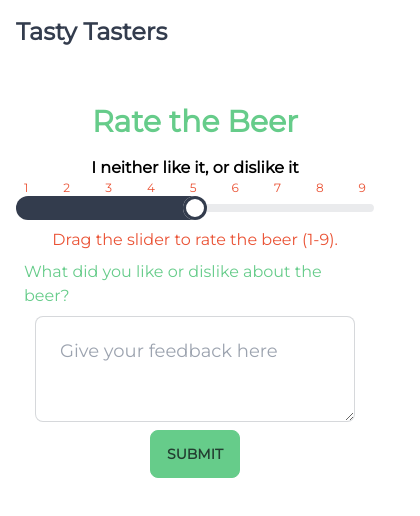
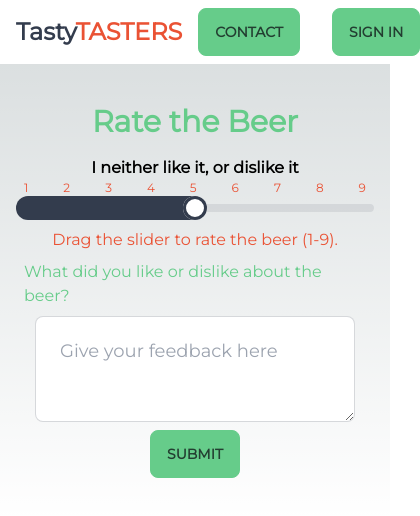
Before and after one commit to Friduwulf/tasty-tasters, a Next.js app: page /Hedonic in a window 390 px wide. Shown: the top 516 px of the page, 420 px wide, since content can reach past the window. Built offline with nearby package versions, Linux system fonts and the light colour scheme; no server answers.

Commit message:
Start of tests page

```diff
--- a/app/Components/Navbar/Navbar.tsx
+++ b/app/Components/Navbar/Navbar.tsx
@@ -12,11 +12,12 @@ const Navbar = () => {
               <Link
                 className='text-2xl font-bold text-neutral'
                 href="/">
-                  Tasty Tasters
+                  Tasty
+                  <span className="text-accent">TASTERS</span>
               </Link>
             </div>
           </div>
-          <div className="hidden md:block">
+          <div>
             <div className="ml-4 flex items-center space-x-4 md:ml-6">
             <button type="button" className="btn btn-primary">Contact</button>
             <SignOutButton />
--- a/app/Components/TastingCard/Card.tsx
+++ b/app/Components/TastingCard/Card.tsx
@@ -12,14 +12,14 @@ interface Props {
     const formattedDueDate = dueDate.toLocaleDateString();
 
     return (
-      <div className="card w-96 bg-base-100 shadow-xl">
+      <div className="card max-w-lg bg-neutral shadow-xl">
         <div className="card-body">
           <h2 className="card-title text-primary">{name}</h2>
-          <p className="text-primary">Date Created: {formattedDateCreated}</p>
-          <p className="text-primary">Date Due: {formattedDueDate}</p>
+          <p className="text-base-100">Date Created: {formattedDateCreated}</p>
+          <p className="text-base-100">Date Due: {formattedDueDate}</p>
           <p></p>
           <div className="card-actions justify-end">
-            <a role='button' href='http://localhost:3000/Hedonic' className="btn btn-primary">Get Tasting!</a>
+            <a role='button' href='http://localhost:3000/Tests' className="btn btn-primary">Get Tasting!</a>
           </div>
         </div>
       </div>
--- a/app/Hedonic/page.tsx
+++ b/app/Hedonic/page.tsx
@@ -6,8 +6,7 @@ const RateBeer = () => {
   return (
     <div>
       <Navbar />
-
-      <main className="max-w-7xl mx-auto py-10 px-4 sm:px-6 lg:px-8 bg-base-100">
+      <main className="max-w-7xl mx-auto py-10 px-4 sm:px-6 lg:px-8">
         <Hedonic />
       </main>
     </div>
--- a/app/Tastings/page.tsx
+++ b/app/Tastings/page.tsx
@@ -9,8 +9,8 @@ export default async function Tests() {
   return (
     <div>
       <Navbar />
-      <main className="max-w-7xl mx-auto py-10 px-4 sm:px-6 lg:px-8">
-      <div className="grid grid-cols-1 gap-6 sm:grid-cols-2 lg:grid-cols-3">
+      <main className="mx-auto py-10 px-4 sm:px-6 md:px-8 lg:px-10 bg-base-100">
+      <div className="grid grid-cols-1 gap-10 sm:grid-cols-1 md:grid-cols-2 lg:grid-cols-3">
       {tastings.map((tasting) => {
         return <TastingCard key={tasting.id} {...tasting} />;
       })}
--- a/app/page.tsx
+++ b/app/page.tsx
@@ -6,7 +6,7 @@ export default function Home() {
   return (
     <>
       <Navbar />
-      <header className="py-10">
+      <header className="py-10 bg-base-100">
         <div className="max-w-7xl mx-auto px-4 sm:px-6 lg:px-8 bg-base-100">
           <h1 className="text-4xl font-bold text-neutral">Welcome to The Tasty Tasters</h1>
           <p className="mt-4 text-xl text-accent">Collect feedback on your favorite brewery's beer.</p>
--- a/tailwind.config.js
+++ b/tailwind.config.js
@@ -21,10 +21,5 @@ module.exports = {
     themes: [
       'emerald',
     ],
-    // darkTheme: 'dark',
-    base: true,
-    styled: true,
-    utils: true,
   },
-  darkMode: 'class',
 }
```
Also changed, not shown: app/Components/Tests/[id]/Tests.tsx (added, +10 -0 lines).
